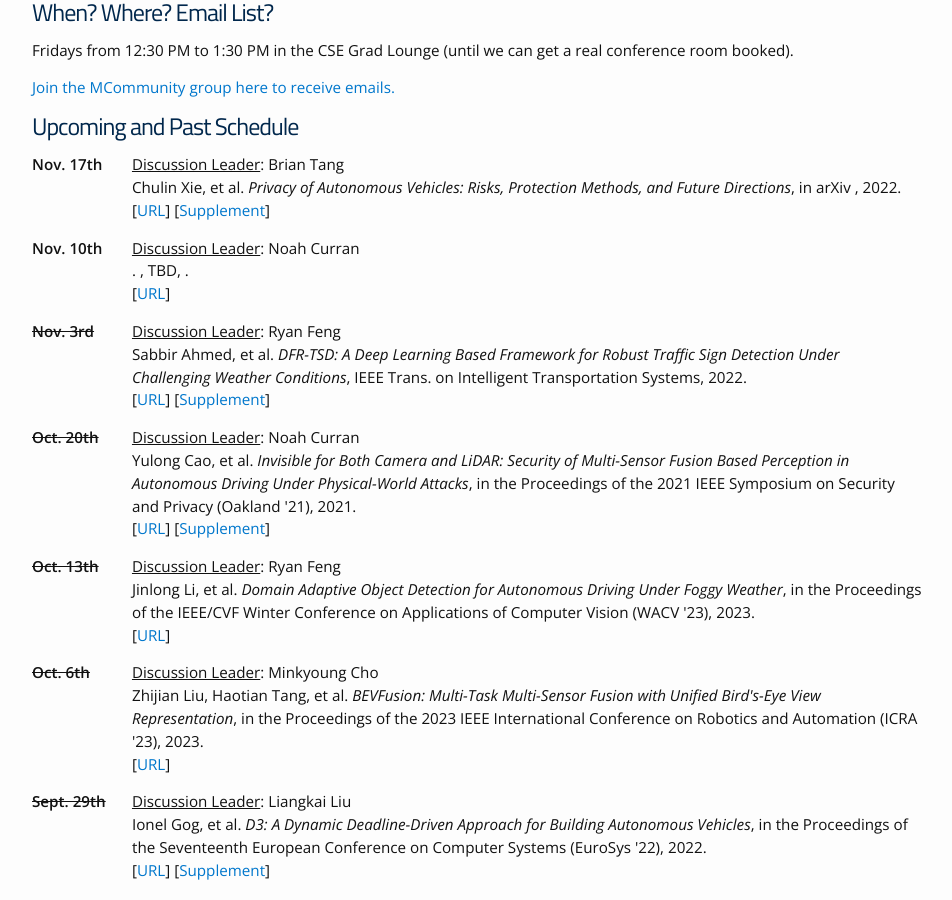
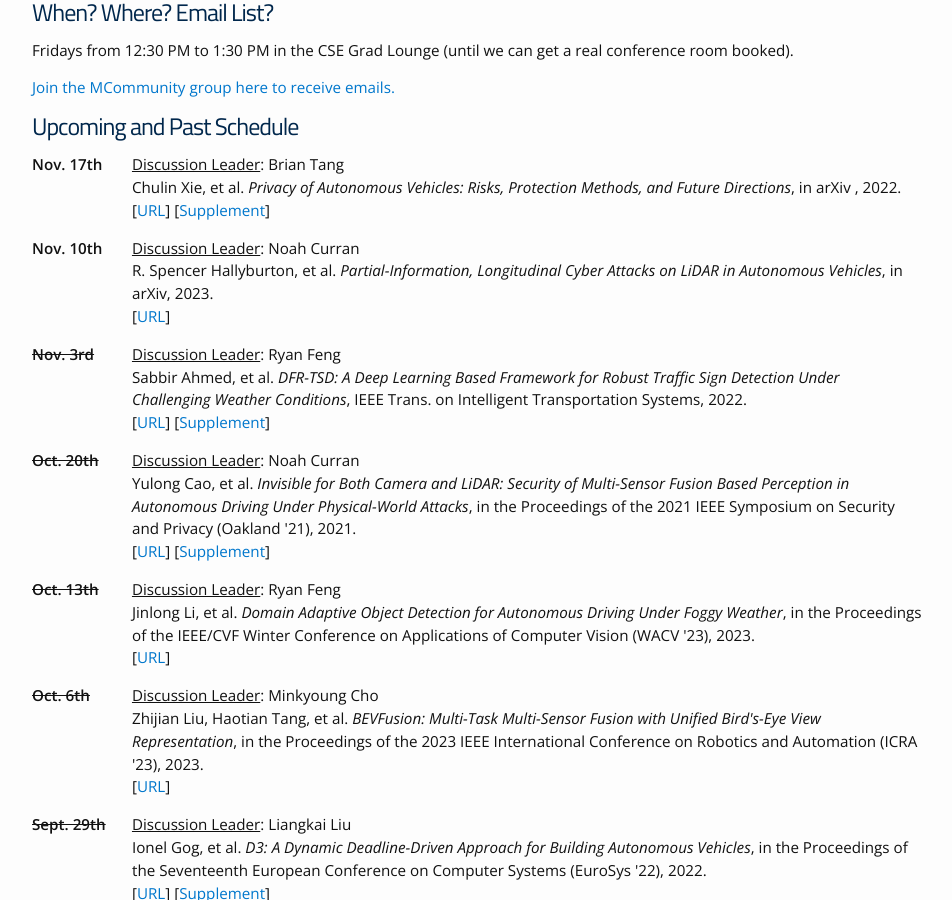
Before and after one commit to noah-curran/noah-curran.github.io, a Jekyll site: the page built from av-safe-sec.md, in a window 1280 px wide and 900 px high, scrolled down 1519 px. Shown: the whole window, without its empty margins (163-1115 px from the left). Built offline with Jekyll 4.4.1, drawn with Linux system fonts in a browser that asks for light colours.

Commit message:
add new paper

```diff
--- a/av-safe-sec.md
+++ b/av-safe-sec.md
@@ -57,7 +57,7 @@ Come to one of our meetings -->
 # Upcoming and Past Schedule
 
 {% include readinggroupevent.html date="Nov. 17th" volunteer="Brian Tang" authors="Chulin Xie, et al" title="Privacy of Autonomous Vehicles: Risks, Protection Methods, and Future Directions" pubvenue="in arXiv " year="2022" url="https://arxiv.org/abs/2209.04022" supp="https://docs.google.com/document/d/1J35PLzKezfKenFR1Joyi_CBfntHNmA5x9-nSu8WfRVM/edit#heading=h.x82vtn1j0arq" %}
-{% include readinggroupevent.html date="Nov. 10th" volunteer="Noah Curran" authors="" title="" pubvenue="TBD" year="" url="" %}
+{% include readinggroupevent.html date="Nov. 10th" volunteer="Noah Curran" authors="R. Spencer Hallyburton, et al" title="Partial-Information, Longitudinal Cyber Attacks on LiDAR in Autonomous Vehicles" pubvenue="in arXiv" year="2023" url="https://arxiv.org/pdf/2303.03470.pdf" %}
 {% include readinggroupeventpast.html date="Nov. 3rd" volunteer="Ryan Feng" authors="Sabbir Ahmed, et al" title="DFR-TSD: A Deep Learning Based Framework for Robust Traffic Sign Detection Under Challenging Weather Conditions" pubvenue="IEEE Trans. on Intelligent Transportation Systems" year="2022" url="https://ieeexplore.ieee.org/abstract/document/9345465" supp="https://arxiv.org/pdf/1902.06857.pdf" %}
 {% include readinggroupeventpast.html date="Oct. 20th" volunteer="Noah Curran" authors="Yulong Cao, et al" title="Invisible for Both Camera and LiDAR: Security of Multi-Sensor Fusion Based Perception in Autonomous Driving Under Physical-World Attacks" pubvenue="in the Proceedings of the 2021 IEEE Symposium on Security and Privacy (Oakland '21)" year="2021" url="https://ieeexplore.ieee.org/abstract/document/9519442" supp="https://www.usenix.org/conference/usenixsecurity23/presentation/cao" %}
 {% include readinggroupeventpast.html date="Oct. 13th" volunteer="Ryan Feng" authors="Jinlong Li, et al" title="Domain Adaptive Object Detection for Autonomous Driving Under Foggy Weather" pubvenue="in the Proceedings of the IEEE/CVF Winter Conference on Applications of Computer Vision (WACV '23)" year="2023" url="https://ieeexplore.ieee.org/abstract/document/10030451" %}
```
